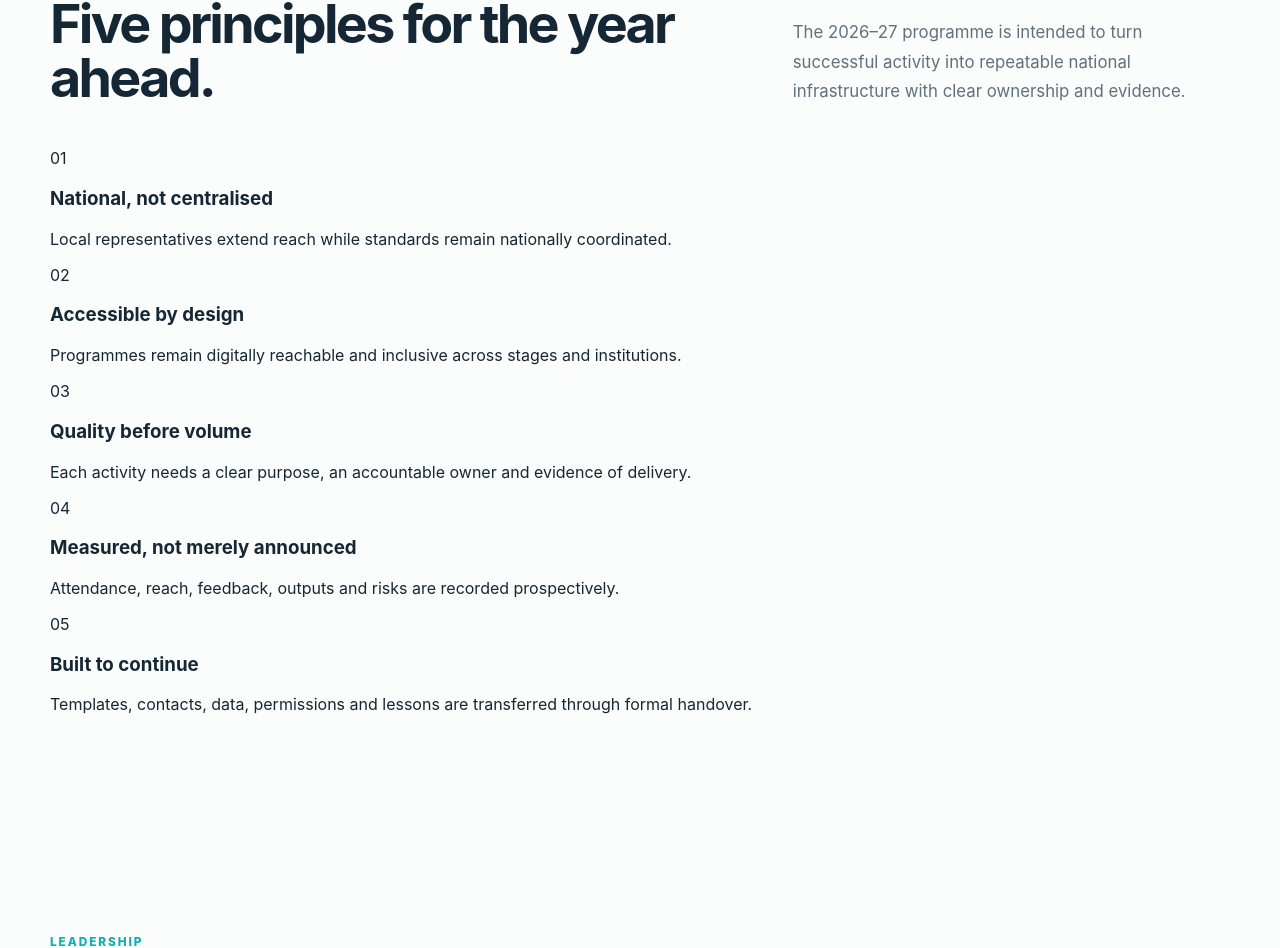
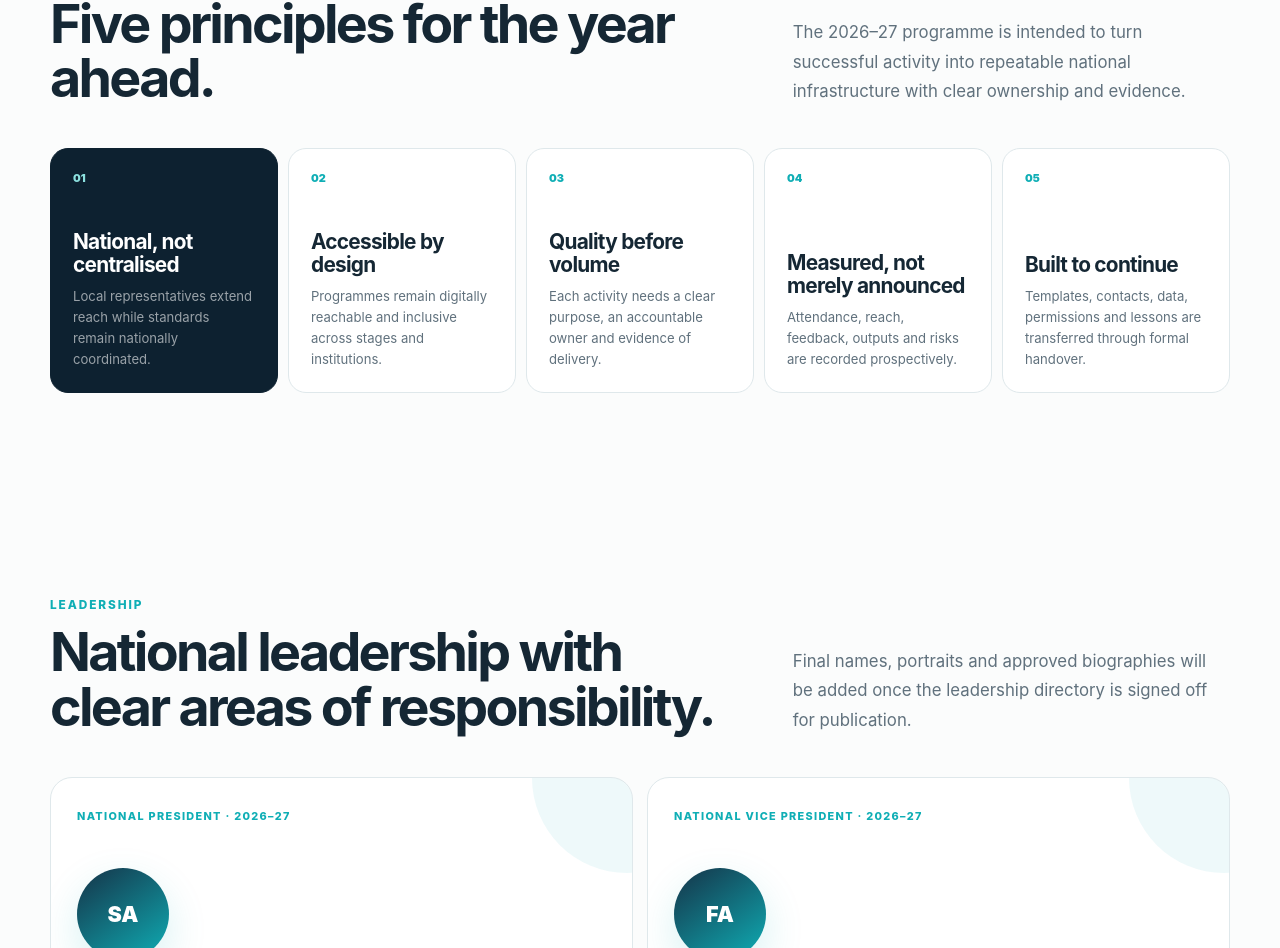
Before and after one commit to faisalmhalnawab/bida-student-wing, a Next.js app: page /about in a window 1280 px wide. Shown: the part 2344-3292 px from the top of the page. Built offline with nearby package versions, Linux system fonts and the light colour scheme.

Commit message:
Style programme principles and success measures

```diff
--- a/app/globals.css
+++ b/app/globals.css
@@ -4109,3 +4109,129 @@ div[id] {
     padding:24px;
   }
 }
+
+
+/* ===== Source-aligned programme principles and measures ===== */
+.delivery-principles-grid {
+  display:grid;
+  grid-template-columns:repeat(5,1fr);
+  gap:10px;
+}
+
+.delivery-principles-grid article {
+  min-height:245px;
+  padding:22px;
+  display:flex;
+  flex-direction:column;
+  border:1px solid var(--line);
+  border-radius:18px;
+  background:white;
+}
+
+.delivery-principles-grid article:first-child {
+  color:white;
+  background:var(--navy-950);
+  border-color:var(--navy-950);
+}
+
+.delivery-principles-grid span {
+  color:var(--teal);
+  font-size:.68rem;
+  font-weight:900;
+}
+
+.delivery-principles-grid article:first-child span {
+  color:#8ce1df;
+}
+
+.delivery-principles-grid h3 {
+  margin:auto 0 10px;
+  font-size:1.3rem;
+  line-height:1.08;
+  letter-spacing:-.035em;
+}
+
+.delivery-principles-grid p {
+  margin:0;
+  color:var(--muted);
+  font-size:.82rem;
+  line-height:1.6;
+}
+
+.delivery-principles-grid article:first-child p {
+  color:rgba(255,255,255,.58);
+}
+
+.teaching-measures-section,
+.conference-targets-section {
+  padding:100px 0;
+  color:white;
+  background:
+    radial-gradient(circle at 88% 14%,rgba(15,174,181,.18),transparent 25%),
+    #0b2433;
+}
+
+.conference-targets-section {
+  background:
+    radial-gradient(circle at 88% 14%,rgba(242,178,51,.13),transparent 25%),
+    #0b2433;
+}
+
+.teaching-measures-section .section-heading p,
+.conference-targets-section .section-heading p {
+  color:rgba(255,255,255,.56);
+}
+
+.measure-grid {
+  display:grid;
+  grid-template-columns:repeat(3,1fr);
+  gap:10px;
+}
+
+.measure-grid article {
+  min-height:150px;
+  padding:20px;
+  display:flex;
+  flex-direction:column;
+  justify-content:flex-end;
+  border:1px solid rgba(255,255,255,.10);
+  border-radius:18px;
+  background:rgba(255,255,255,.045);
+}
+
+.measure-grid strong {
+  color:var(--gold);
+  font-size:2rem;
+  line-height:1;
+  letter-spacing:-.05em;
+}
+
+.measure-grid span {
+  margin-top:9px;
+  color:rgba(255,255,255,.60);
+  font-size:.8rem;
+  line-height:1.45;
+}
+
+.conference-measure-grid {
+  grid-template-columns:repeat(4,1fr);
+}
+
+@media (max-width:1040px) {
+  .delivery-principles-grid {
+    grid-template-columns:repeat(2,1fr);
+  }
+
+  .conference-measure-grid,
+  .measure-grid {
+    grid-template-columns:repeat(2,1fr);
+  }
+}
+
+@media (max-width:760px) {
+  .delivery-principles-grid,
+  .conference-measure-grid,
+  .measure-grid {
+    grid-template-columns:1fr;
+  }
+}
```
